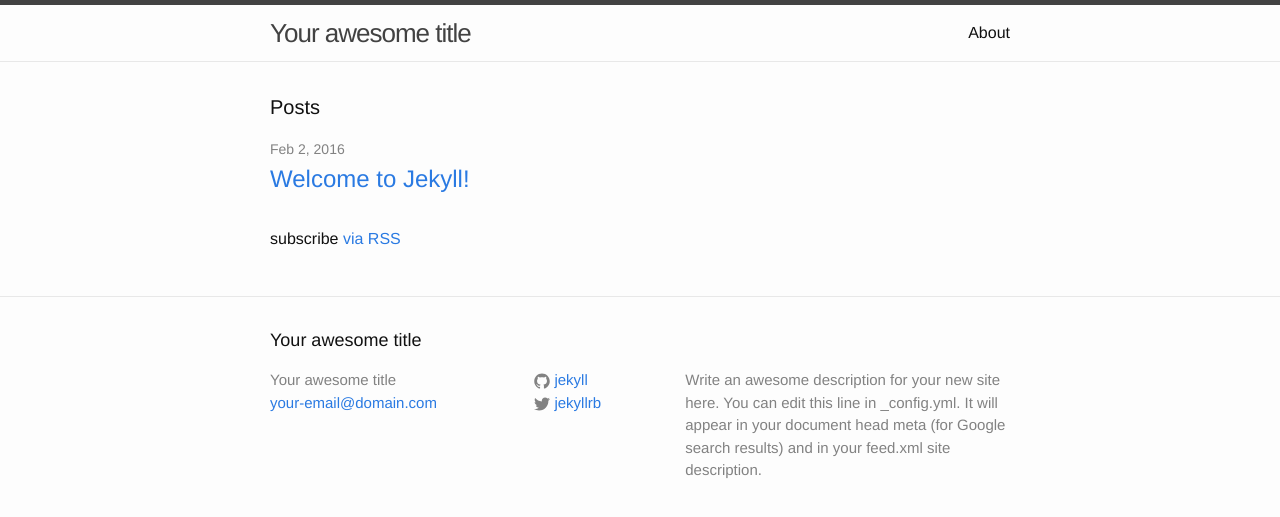
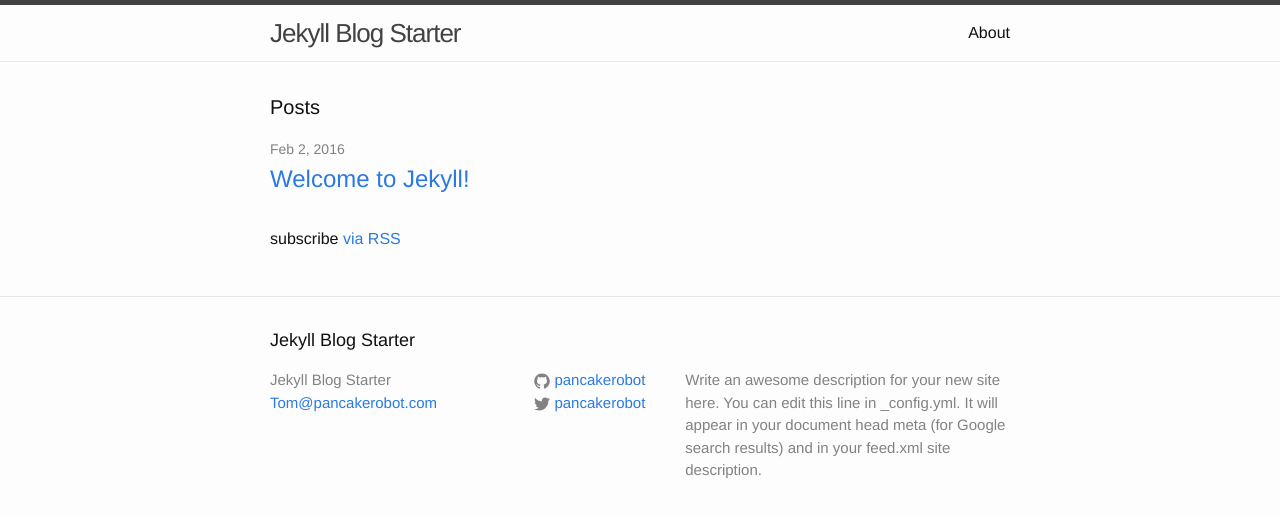
Before and after one commit to Pancakerobot/jekyll_blog, a Jekyll site: the page built from index.html, in a window 1280 px wide. Shown: the top 517 px of the page. Built offline with Jekyll 4.4.1, drawn with Linux system fonts in a browser that asks for light colours.

Commit message:
updated title, baseurl, and twitter username

```diff
--- a/_config.yml
+++ b/_config.yml
@@ -6,16 +6,16 @@
 # 'jekyll serve'. If you change this file, please restart the server process.
 
 # Site settings
-title: Your awesome title
-email: your-email@domain.com
+title: Jekyll Blog Starter
+email: Tom@pancakerobot.com
 description: > # this means to ignore newlines until "baseurl:"
   Write an awesome description for your new site here. You can edit this
   line in _config.yml. It will appear in your document head meta (for
   Google search results) and in your feed.xml site description.
-baseurl: "" # the subpath of your site, e.g. /blog
-url: "http://yourdomain.com" # the base hostname & protocol for your site
-twitter_username: jekyllrb
-github_username:  jekyll
+baseurl: "/jekyll_blog" # the subpath of your site, e.g. /blog
+url: "http://pancakerobot.github.io" # the base hostname & protocol for your site
+twitter_username: pancakerobot
+github_username:  pancakerobot
 
 # Build settings
 markdown: kramdown
```
